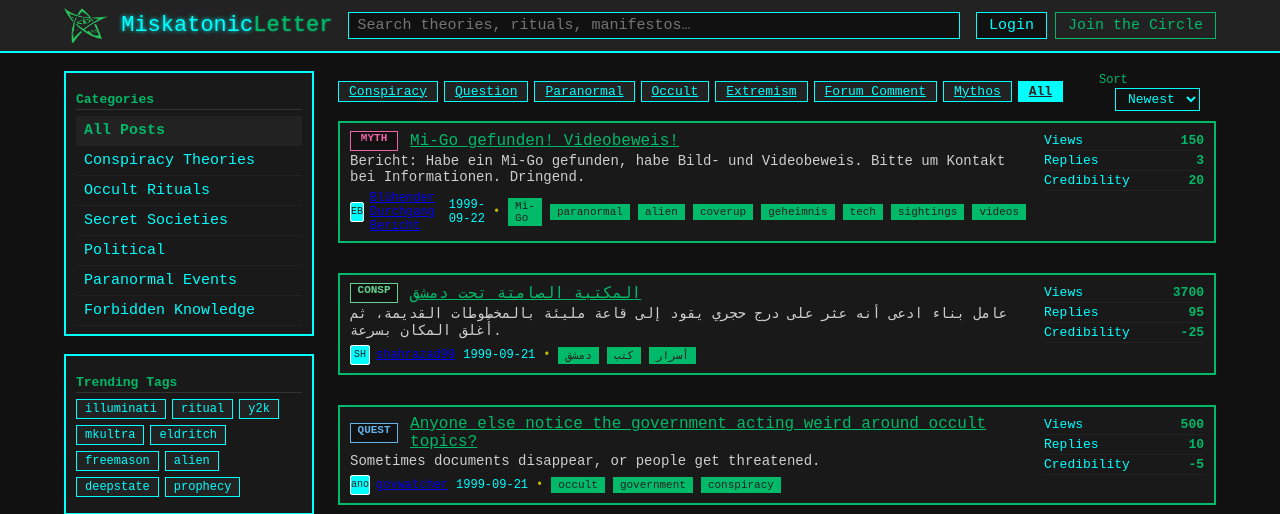
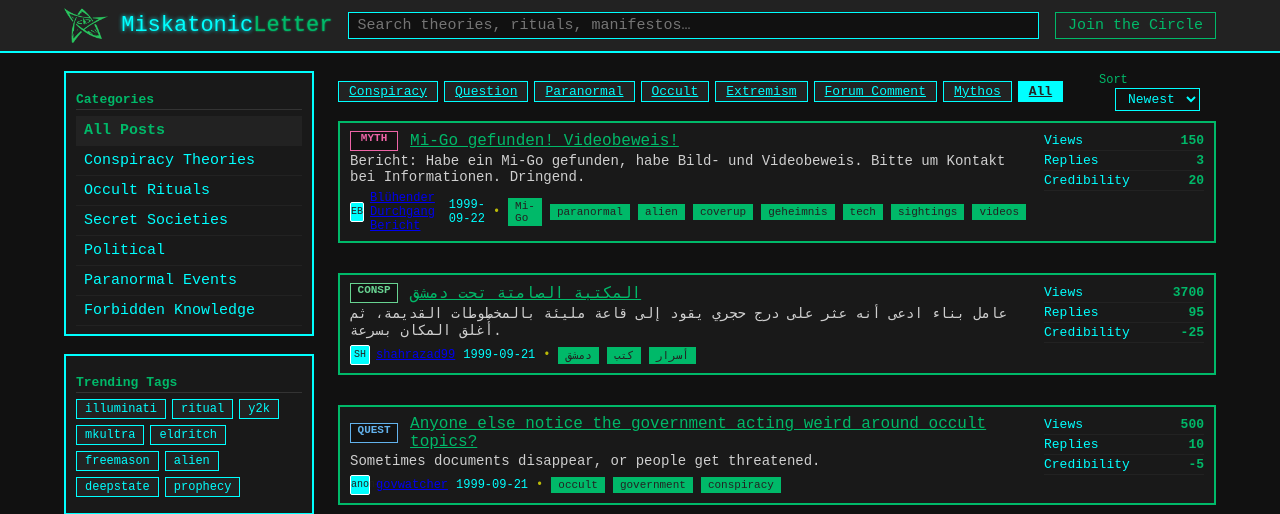
Before and after one commit to ThePacMan101/Miskatonic-Letter, a FastAPI app: page /Posts in a window 1280 px wide. Shown: the top 514 px of the page. Run offline with FastAPI, Linux system fonts and the light colour scheme; data comes from the database, SQL or seed files in the repository.

Commit message:
Adds login page with reference button linking to it on index.html

```diff
--- a/app/app.py
+++ b/app/app.py
@@ -1,7 +1,9 @@
 from fastapi import FastAPI
 from fastapi.staticfiles import StaticFiles
 import posts
+import login
 
 app = FastAPI()
 app.mount("/static", StaticFiles(directory="static"), name="static")
 app.include_router(posts.router)
+app.include_router(login.router)
--- a/app/templates/index.html
+++ b/app/templates/index.html
@@ -22,8 +22,7 @@
 
       <!-- LOGIN/REGISTER -->
       <nav class="usernav" aria-label="User">
-        <a class="btn btn--ghost" href="#">Login</a>
-        <a class="btn btn--primary" href="#">Join the Circle</a>
+        <a class="btn btn--primary" href="{{ url_for('login') }}">Join the Circle</a>
       </nav>
     </div>
   </header>
```
